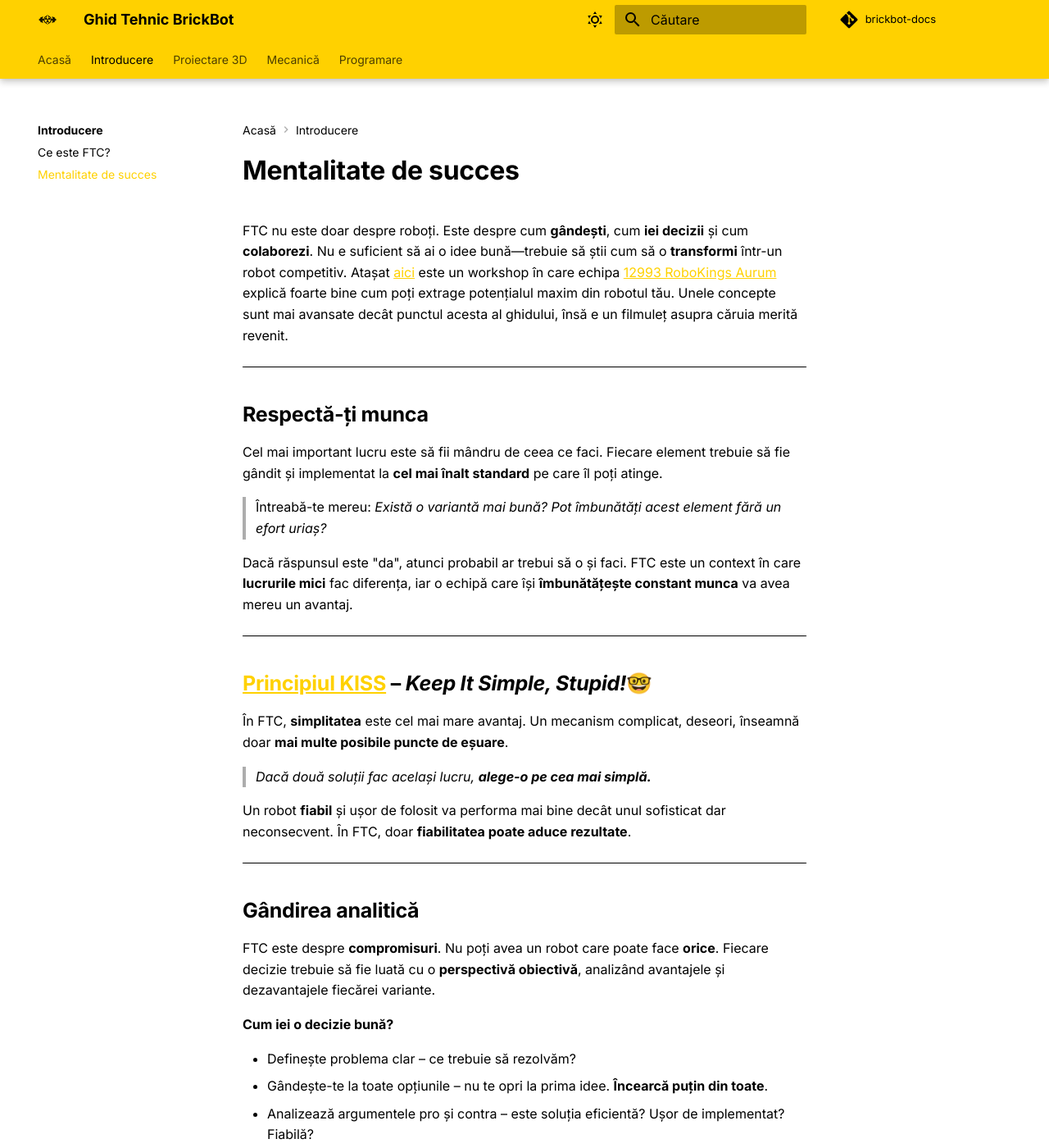
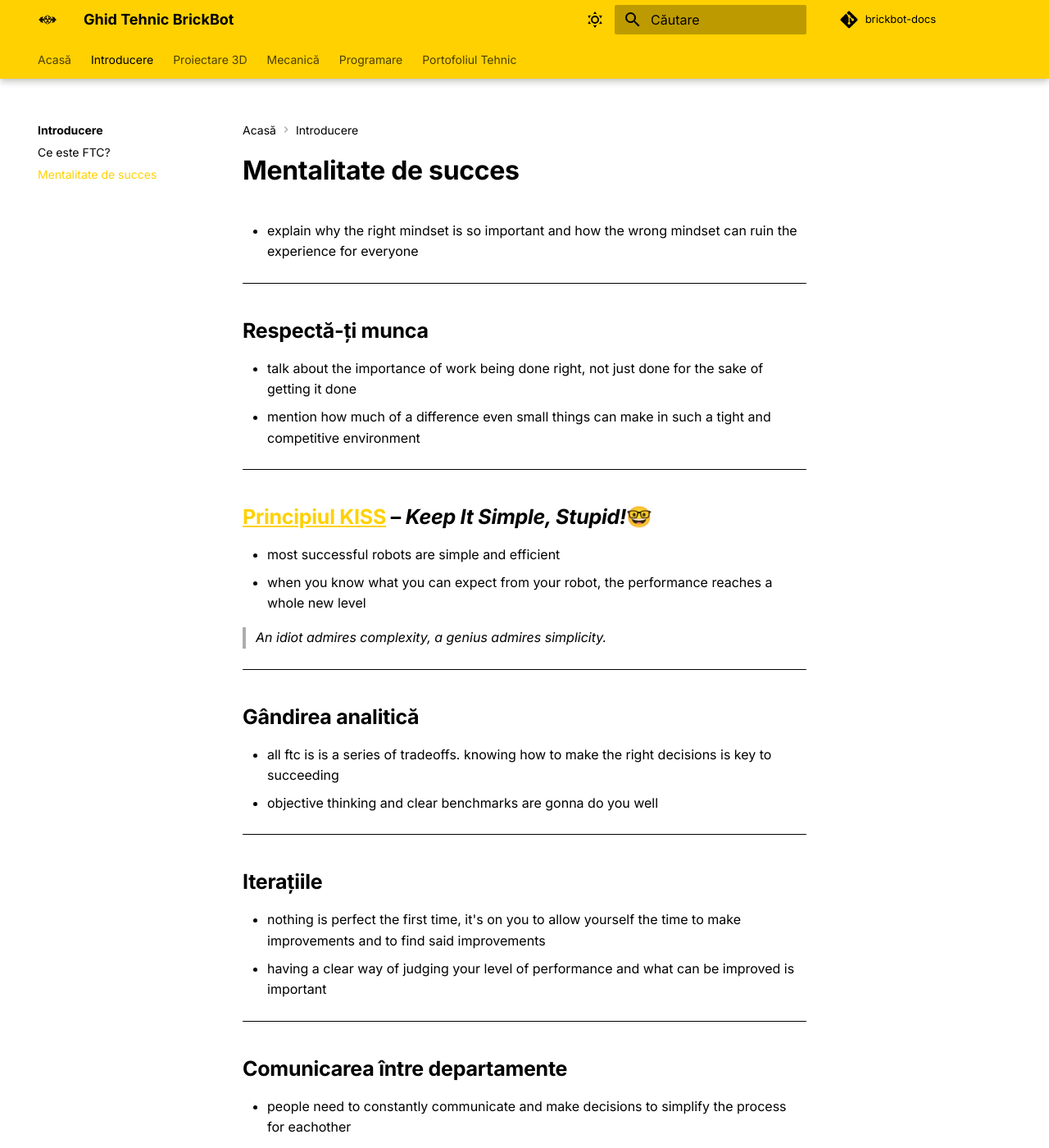
Before and after one commit to BrickBot15996/brickbot-docs, an MkDocs documentation site: the page built from docs/intro/right-mentality.md, in a window 1280 px wide and 1400 px high. Shown: the whole window at 82% size. Built offline with MkDocs 1.6.1 and Material for MkDocs 9.7.7, drawn with Linux system fonts in a browser that asks for light colours; comment, search, counter and statistics services are not loaded; some of the changed text lies outside the part shown.

```diff
--- a/docs/intro/right-mentality.md
+++ b/docs/intro/right-mentality.md
@@ -1,110 +1,58 @@
 # **Mentalitate de succes**
 
-FTC nu este doar despre roboți. Este despre cum **gândești**, cum **iei decizii** și cum
-**colaborezi**. Nu e suficient să ai o idee bună—trebuie să știi cum să o **transformi** într-un
-robot competitiv. Atașat [aici](https://www.youtube.com/watch?v=qIUIWsuzY8Q&t=250s) este un workshop în care echipa [12993 RoboKings Aurum](https://ftcscout.org/teams/12993)
-explică foarte bine cum poți extrage potențialul maxim din robotul tău. Unele concepte
-sunt mai avansate decât punctul acesta al ghidului, însă e un filmuleț asupra căruia merită
-revenit.
+- explain why the right mindset is so important and how the wrong mindset can ruin the experience for everyone
+<!-- Probably should shift this to the end of the document
+[aici](https://www.youtube.com/watch?v=qIUIWsuzY8Q&t=250s) este un workshop în care echipa [12993 RoboKings Aurum](https://ftcscout.org/teams/12993)-->
 
 <hr>
 
 <h2><b>Respectă-ți munca</b></h2>
 
-Cel mai important lucru este să fii mândru de ceea ce faci. Fiecare element trebuie să fie
-gândit și implementat la **cel mai înalt standard** pe care îl poți atinge.
-
-> Întreabă-te mereu: _Există o variantă mai bună? Pot îmbunătăți acest element fără un efort uriaș?_
-
-Dacă răspunsul este "da", atunci probabil ar trebui să o și faci. FTC este un context în care
-**lucrurile mici** fac diferența, iar o echipă care își **îmbunătățește constant munca** va avea
-mereu un avantaj.
+- talk about the importance of work being done right, not just done for the sake of getting it done
+- mention how much of a difference even small things can make in such a tight and competitive environment
 
 <hr>
 
 <h2><b><a href="https://en.wikipedia.org/wiki/KISS_principle"> Principiul KISS</a> – <i>Keep It Simple, Stupid!</i>🤓</b></h2>
 
-În FTC, **simplitatea** este cel mai mare avantaj. Un mecanism complicat, deseori, înseamnă
-doar **mai multe posibile puncte de eșuare**.
+- most successful robots are simple and efficient
+- when you know what you can expect from your robot, the performance reaches a whole new level
 
-> _Dacă două soluții fac același lucru, **alege-o pe cea mai simplă.**_
-
-Un robot **fiabil** și ușor de folosit va performa mai bine decât unul sofisticat dar
-neconsecvent. În FTC, doar **fiabilitatea poate aduce rezultate**.
+> _An idiot admires complexity, a genius admires simplicity._
 
 <hr>
 
 <h2><b>Gândirea analitică</b></h2>
 
-FTC este despre **compromisuri**. Nu poți avea un robot care poate face **orice**. Fiecare
-decizie trebuie să fie luată cu o **perspectivă obiectivă**, analizând avantajele și
-dezavantajele fiecărei variante.
-
-**Cum iei o decizie bună?**
-
-- Definește problema clar – ce trebuie să rezolvăm?
-- Gândește-te la toate opțiunile – nu te opri la prima idee. **Încearcă puțin din toate**.
-- Analizează argumentele pro și contra – este soluția eficientă? Ușor de implementat?
-  Fiabilă?
-- Ia o decizie informată – nu pentru că "pare șmecheră", ci pentru că este cea mai bună
-  alegere.
+- all ftc is is a series of tradeoffs. knowing how to make the right decisions is key to succeeding
+- objective thinking and clear benchmarks are gonna do you well
 
 <hr>
 
 <h2><b>Iterațiile</b></h2>
 
-Orice robot este **o lucrare în progres**. Prima versiune nu va fi **niciodată** perfectă, dar dacă
-o ai gata **devreme**, ai timp să o îmbunătățești.
-
-**Planul ideal:**
-
-1. Concepe prima versiune **cât mai repede posibil**.
-2. Testează, observă problemele și notează-le.
-3. Rezolvă, ajustează, optimizează.
-4. **Repetă** procesul până când ai un robot stabil și performant.
-
-Echipele care lasă robotul pe ultima sută de metri nu mai au timp să facă iterații și rămân
-cu un produs final puțin testat, departe de potențialul său.
+- nothing is perfect the first time, it's on you to allow yourself the time to make improvements and to find said improvements
+- having a clear way of judging your level of performance and what can be improved is important
 
 <hr>
 
 <h2><b>Comunicarea între departamente</b></h2>
 
-FTC **nu** este o competiție individuală. Un robot bun este rezultatul unei **colaborări**
-**eficiente** între mecanică și programare.
-
-**_To be added_**
+- people need to constantly communicate and make decisions to simplify the process for eachother
 
 <hr>
 
 <h2><b>Antrenamentul driverilor</b></h2>
 
-Robotul cel mai bun **nu** câștigă mereu. Trăsătura definitorie a unui robot de succes este,
-de fapt, **persoana care îl controlează**.
-
-> Robotul trebuie să fie făcut pentru driver, nu driverul pentru robot.
-
-- Analizează jocul din perspectiva unui driver - În momentul alegerii strategiei robotului
-  pentru un sezon, trebuie aleasă abordarea care oferă **cea mai mică marjă de eroare**
-  driverului.
-- Ascultă **feedback-ul** driverilor – dacă spun că ceva este incomod, trebuie ajustat.
-- Antrenează-te în **condiții reale** – simulează meciuri, joacă agresiv, testează strategii.
-- Coordonare între driver și coach – comunicarea rapidă și clară este esențială.
-
-> Un robot mediocru cu un driver bun va câștiga împotriva unui robot bun cu un driver
-> slab.
+- driver feedback is holy and it should be listened to
+- robots have to be tailored to the driver not the other way around. optimal performance comes from a comfortable driver
+- practice leads to muscle memory and muscle memory leads to better performance
 
 <hr>
 
 <h2><b>Prepare for the worst, hope for the best</b></h2>
 
-În FTC, tot ce poate merge prost… **va merge** prost. Dacă nu ai avut probleme până acum,
-înseamnă că încă nu ai testat suficient.
-
-**Ce trebuie să faci?**
-
-- Gândește-te la orice problemă posibilă și pregătește soluții din timp.
-- Testează în condiții dificile – simulează scenarii **extreme**.
-- **Nu** te baza pe noroc - șansa să fie mereu de partea ta este infimă.
+- always expect the worst to happen
+- what can be prevented should be prevented
 
 <hr>
--- a/docs/styles/theme-switch.css
+++ b/docs/styles/stylesheet.css
@@ -162,7 +162,7 @@
   --md-warning-fg-color: red;
   --md-warning-bg-color: red;*/
 
-  --md-footer-fg-color: #ffe884;
+  --md-footer-fg-color: #ffffff;
   --md-footer-fg-color--light: #ffd100;
   --md-footer-fg-color--lighter: #5e5e5e;
   --md-footer-bg-color: var(--md-default-bg-color);
--- a/mkdocs.yml
+++ b/mkdocs.yml
@@ -60,7 +60,7 @@ extra:
       link: https://brickbot.ro
 
 extra_css:
-  - styles/theme-switch.css # Custom CSS to switch themes
+  - styles/stylesheet.css # Custom CSS to switch themes
 nav:
   - Acasă: index.md
   - Introducere:
@@ -73,12 +73,15 @@ nav:
   - Mecanică:
       - Concepte necesare: assembly/basic-concepts.md
       - Furnizori principali: assembly/vendors.md
-      - Componentele și cum le folosim: assembly/parts.md
+      - Componentele electronice: assembly/components.md
       - Mecanisme des întâlnite: assembly/mechanisms.md
       - Cum se concepe un robot?: assembly/robot.md
+      - Cum îți faci robotul ușor de condus?: assembly/driveable-robot.md
       - Cablare: assembly/wiring.md
   - Programare:
       - Android Studio: programming/android-studio.md
       - Java: programming/java.md
       - SimplicityFTC: programming/simplicityftc.md
       - Alte resurse: programming/other-resources.md
+  - Portofoliul Tehnic:
+      - Ce ar trebui să conțină un portofoliu tehnic?: portfolio/guidelines.md
```
Also changed, not shown: docs/assembly/components.md (renamed from docs/assembly/parts.md, +1 -1 lines), docs/assembly/driveable-robot.md (added, +12 -0 lines), docs/assembly/robot.md (+8 -7 lines), docs/assembly/wiring.md (+11 -0 lines), docs/intro/what-is-ftc.md (+12 -25 lines), docs/programming/simplicityftc.md (+5 -0 lines), docs/portfolio/guidelines.md (added).
